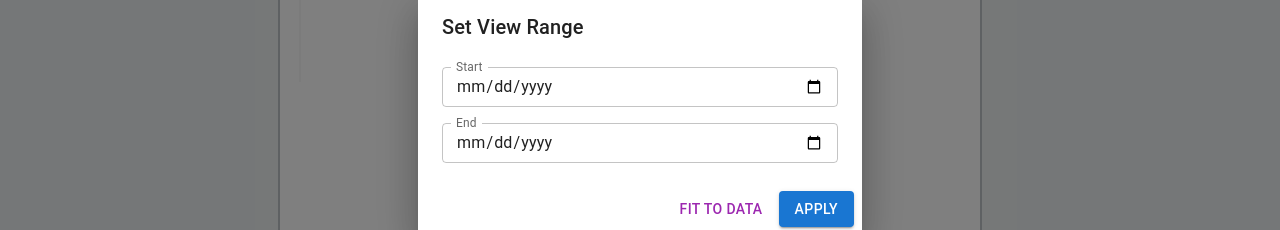
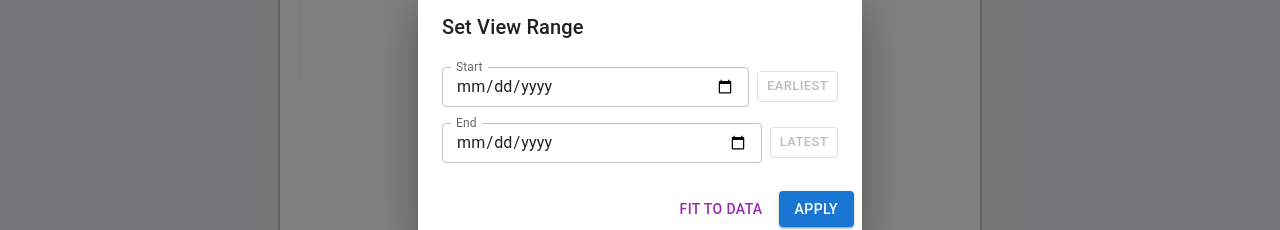
Before and after one commit to jimbubb1974/app, a React app: page / in a window 1280 px wide. Both pictures are taken after a click on the button "Set Range". Shown: the part 285-515 px from the top of the page. Built offline with nearby package versions, Linux system fonts and the light colour scheme; the HTML template or start-up script is replaced by a standard one.

Commit message:
feat(view): add Earliest/Latest buttons to Set Range dialog

```diff
--- a/src/components/RangeDialog.tsx
+++ b/src/components/RangeDialog.tsx
@@ -1,22 +1,31 @@
-import { Dialog, DialogTitle, DialogContent, DialogActions, Button, Stack, TextField } from '@mui/material';
-import { useMemo, useState } from 'react';
-import { useScheduleStore } from '../state/useScheduleStore';
+import {
+  Dialog,
+  DialogTitle,
+  DialogContent,
+  DialogActions,
+  Button,
+  Stack,
+  TextField,
+  Box,
+} from "@mui/material";
+import { useMemo, useState } from "react";
+import { useScheduleStore } from "../state/useScheduleStore";
 
 function toDateInputValue(ms?: number): string {
-  if (!ms) return '';
+  if (!ms) return "";
   const d = new Date(ms);
-  if (isNaN(d.getTime())) return '';
+  if (isNaN(d.getTime())) return "";
   return d.toISOString().slice(0, 10);
 }
 
 export function RangeDialog() {
-  const open = useScheduleStore(s => s.rangeOpen);
-  const setOpen = useScheduleStore(s => s.setRangeOpen);
-  const viewStart = useScheduleStore(s => s.viewStart);
-  const viewEnd = useScheduleStore(s => s.viewEnd);
-  const setViewRange = useScheduleStore(s => s.setViewRange);
-  const extMin = useScheduleStore(s => s.dataMin);
-  const extMax = useScheduleStore(s => s.dataMax);
+  const open = useScheduleStore((s) => s.rangeOpen);
+  const setOpen = useScheduleStore((s) => s.setRangeOpen);
+  const viewStart = useScheduleStore((s) => s.viewStart);
+  const viewEnd = useScheduleStore((s) => s.viewEnd);
+  const setViewRange = useScheduleStore((s) => s.setViewRange);
+  const extMin = useScheduleStore((s) => s.dataMin);
+  const extMax = useScheduleStore((s) => s.dataMax);
 
   const [startVal, setStartVal] = useState<string>(toDateInputValue(viewStart));
   const [endVal, setEndVal] = useState<string>(toDateInputValue(viewEnd));
@@ -41,11 +50,24 @@ export function RangeDialog() {
     setOpen(false);
   }
 
+  function setToEarliest() {
+    if (extMin !== undefined) {
+      setStartVal(toDateInputValue(extMin));
+    }
+  }
+
+  function setToLatest() {
+    if (extMax !== undefined) {
+      setEndVal(toDateInputValue(extMax));
+    }
+  }
+
   return (
     <Dialog open={open} onClose={() => setOpen(false)} maxWidth="xs" fullWidth>
       <DialogTitle>Set View Range</DialogTitle>
       <DialogContent>
         <Stack spacing={2} mt={1}>
+          <Box display="flex" alignItems="center" gap={1}>
             <TextField
               label="Start"
               type="date"
@@ -53,7 +75,18 @@ export function RangeDialog() {
               value={startVal}
               onChange={(e) => setStartVal(e.target.value)}
               InputLabelProps={{ shrink: true }}
+              sx={{ flex: 1 }}
             />
+            <Button
+              size="small"
+              variant="outlined"
+              onClick={setToEarliest}
+              disabled={extMin === undefined}
+            >
+              Earliest
+            </Button>
+          </Box>
+          <Box display="flex" alignItems="center" gap={1}>
             <TextField
               label="End"
               type="date"
@@ -61,12 +94,26 @@ export function RangeDialog() {
               value={endVal}
               onChange={(e) => setEndVal(e.target.value)}
               InputLabelProps={{ shrink: true }}
+              sx={{ flex: 1 }}
             />
+            <Button
+              size="small"
+              variant="outlined"
+              onClick={setToLatest}
+              disabled={extMax === undefined}
+            >
+              Latest
+            </Button>
+          </Box>
         </Stack>
       </DialogContent>
       <DialogActions>
-        <Button onClick={fitToExtent} color="secondary">Fit to data</Button>
-        <Button onClick={apply} variant="contained">Apply</Button>
+        <Button onClick={fitToExtent} color="secondary">
+          Fit to data
+        </Button>
+        <Button onClick={apply} variant="contained">
+          Apply
+        </Button>
       </DialogActions>
     </Dialog>
   );
```
Also changed, not shown: src/components/Toolbar.tsx (+6 -1 lines). Lines whose indentation alone changed are shown as unchanged.
